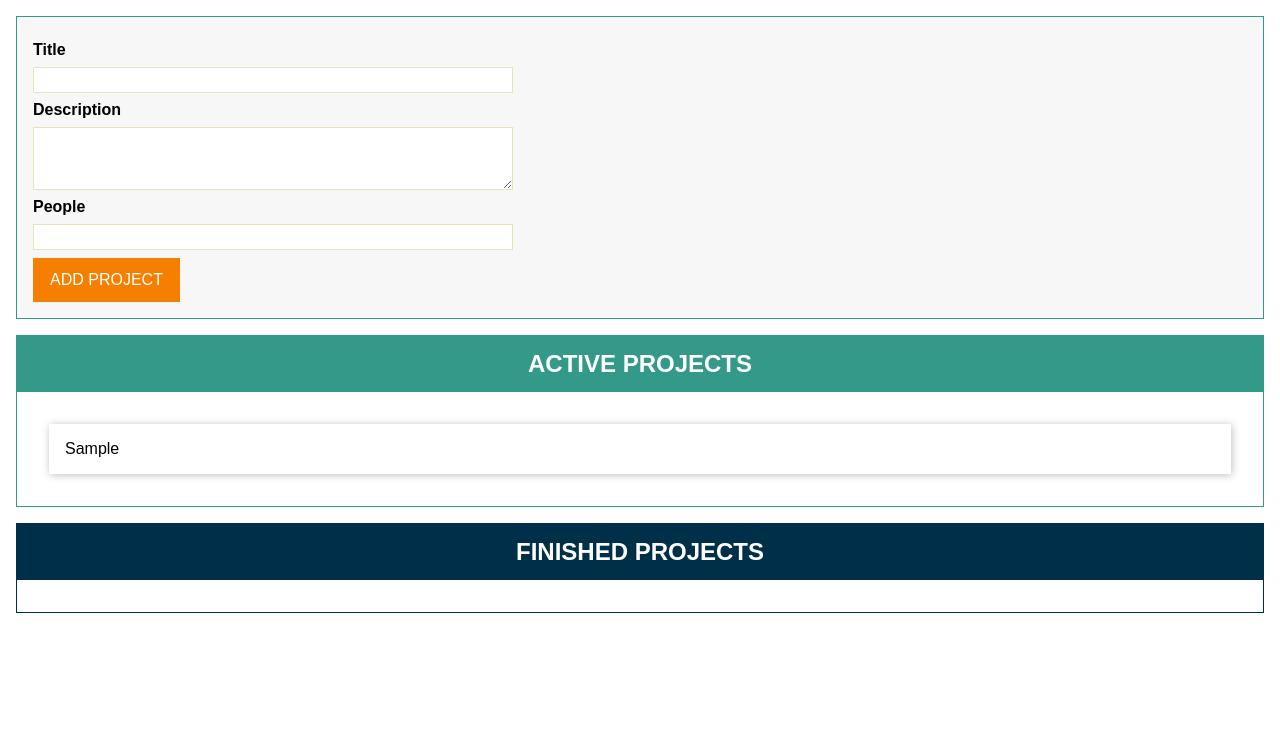
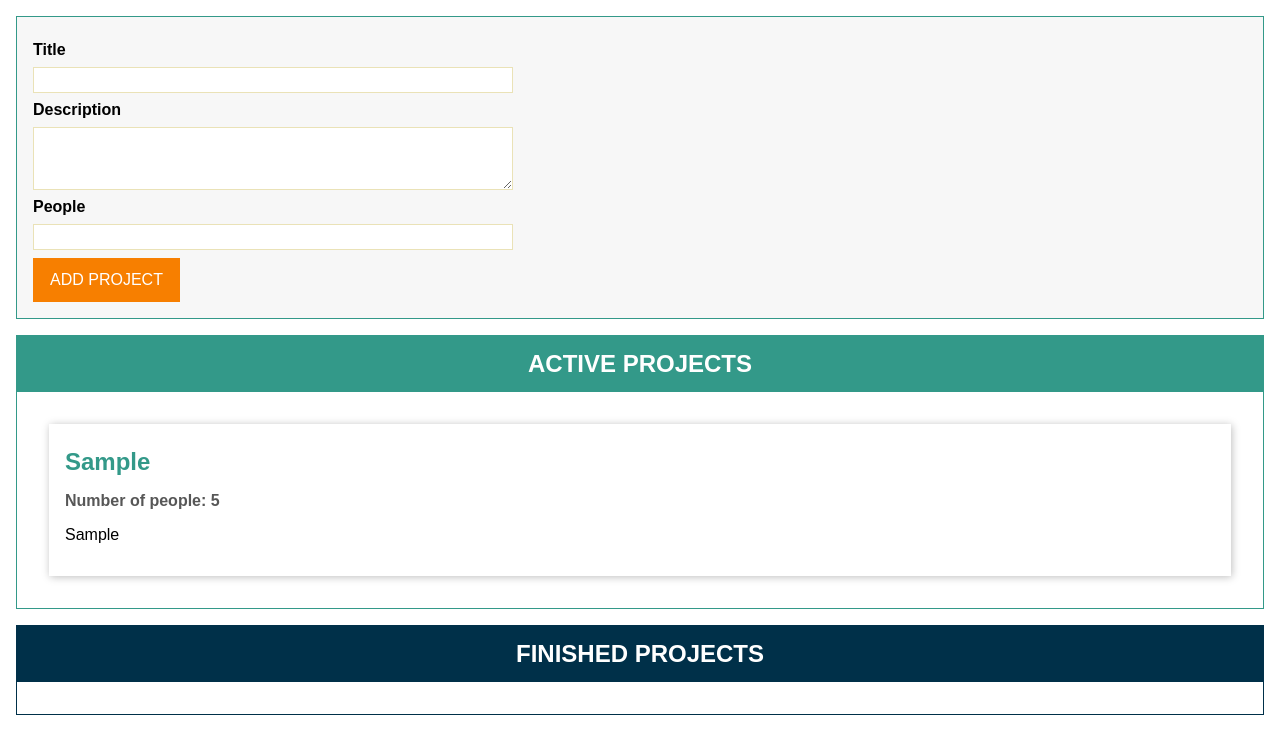
Before and after one commit to kim-mccallum/prj-drag-drop-TS-tutorial, a website with bundled scripts: page index.html in a window 1280 px wide. Both pictures are taken after typing "Sample", "Sample", "5" into the empty fields and a click on the button "ADD PROJECT". Built offline with nearby package versions, Linux system fonts and the light colour scheme.

Commit message:
created ProjectItem class

```diff
--- a/index.html
+++ b/index.html
@@ -28,7 +28,11 @@
       </form>
     </template>
     <template id="single-project">
-      <li></li>
+      <li>
+        <h2></h2>
+        <h3></h3>
+        <p></p>
+      </li>
     </template>
     <template id="project-list">
       <section class="projects">
--- a/src/app.ts
+++ b/src/app.ts
@@ -155,6 +155,29 @@ abstract class Component<T extends HTMLElement, U extends HTMLElement> {
   abstract renderContent(): void;
 }
 
+//Project Item - responsible for rendering item
+class ProjectItem extends Component<HTMLUListElement, HTMLLIElement> {
+  private project: Project;
+
+  constructor(hostId: string, project: Project) {
+    super("single-project", hostId, false, project.id);
+    this.project = project;
+
+    this.configure();
+    this.renderContent();
+  }
+
+  configure() {}
+
+  renderContent() {
+    this.element.querySelector("h2")!.textContent = this.project.title;
+    this.element.querySelector(
+      "h3"
+    )!.textContent = `Number of people: ${this.project.people.toString()}`;
+    this.element.querySelector("p")!.textContent = this.project.description;
+  }
+}
+
 // ProjectList Class
 class ProjectList extends Component<HTMLDivElement, HTMLElement> {
   assignedProjects: Project[];
@@ -173,9 +196,7 @@ class ProjectList extends Component<HTMLDivElement, HTMLElement> {
     //empty the list out to prevent duplicates - simple
     listEl.innerHTML = "";
     for (const prjItem of this.assignedProjects) {
-      const listItem = document.createElement("li");
-      listItem.textContent = prjItem.title;
-      listEl.appendChild(listItem);
+      new ProjectItem(this.element.querySelector("ul")!.id, prjItem);
     }
   }
 
```
